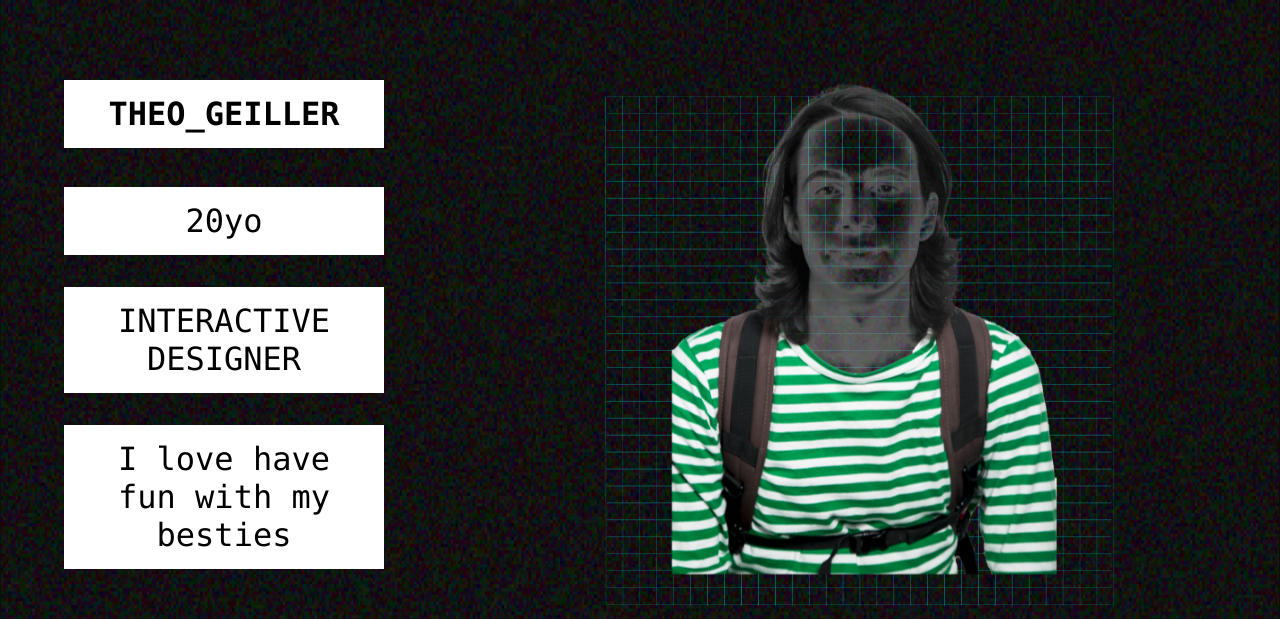
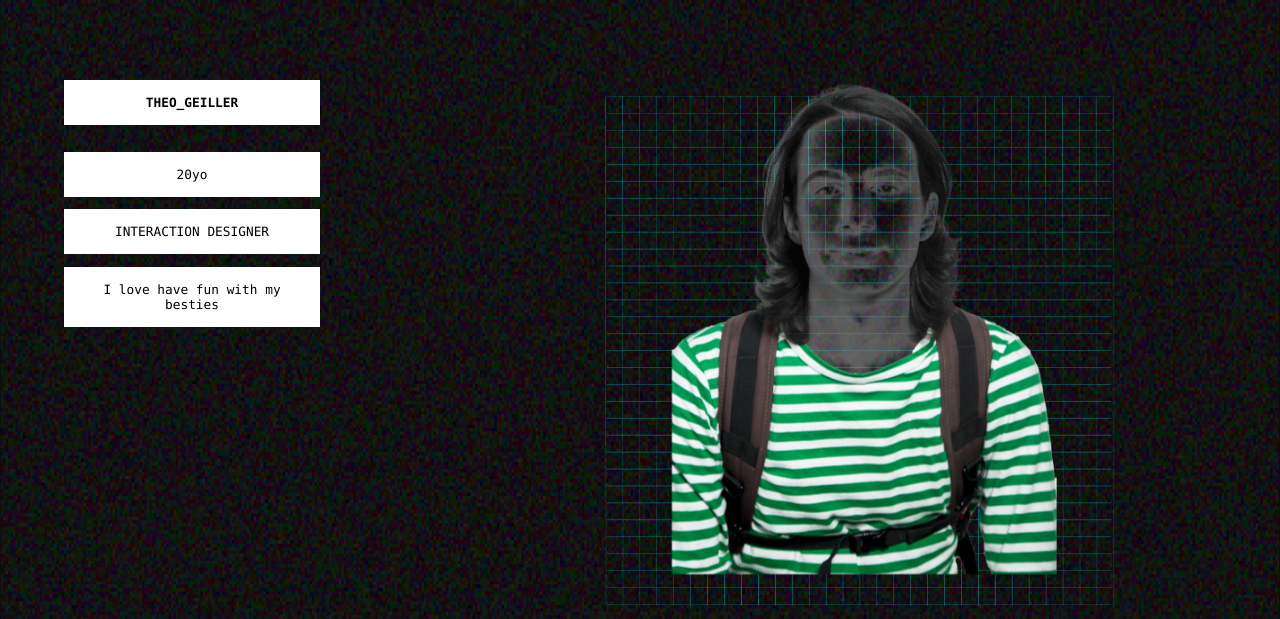
Before and after one commit to Theojkydbz/Web_Folio, a plain HTML site: page web2/index.html in a window 1280 px wide. Shown: the top 619 px of the page. Drawn offline with Linux system fonts and the light colour scheme.

Commit message:
Interaction

```diff
--- a/web2/index.html
+++ b/web2/index.html
@@ -13,7 +13,7 @@
 <div class="parallax">
 <h1 class="menlo">THEO_GEILLER</h1><
 <p class="menlo">20yo</p>
-<p class="menlo">INTERACTIVE DESIGNER</p>
+<p class="menlo">INTERACTION DESIGNER</p>
 <p class="menlo">I love have fun with my besties</p>
 
 </div>
--- a/web2/style.css
+++ b/web2/style.css
@@ -30,13 +30,14 @@ width:100%;}
 .menlo{
 background-color:white;
 font-family:menlo;
-font-size:2rem;
+font-size:1vw;
 text-align:center;
 
 padding: 15px 32px;
+
 margin-top:0vh;
 margin-left:5vw;
-margin-right:70vw;
+margin-right:75vw;
 }
 
 .Portrait{
```
